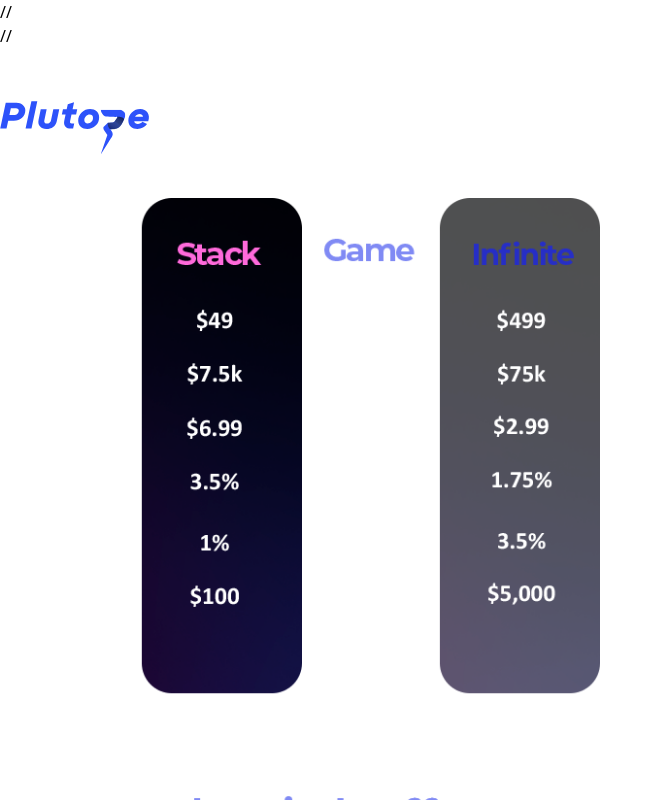
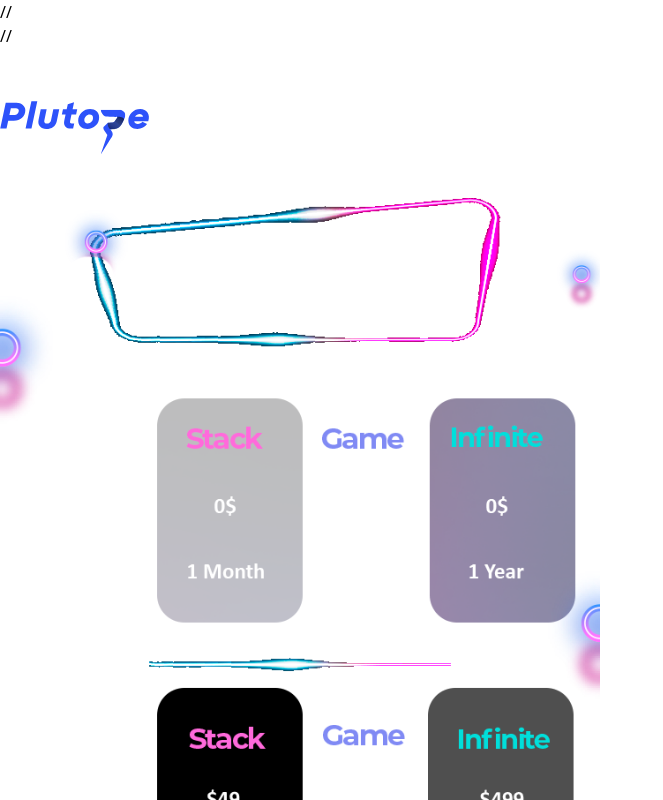
Before and after one commit to iprincekumarsingh/plutope-onepager, a React (Vite) app in the folder frontend/: page / in a window 1280 px wide. Shown: the top 800 px of the page, without its empty margins (0-663 px from the left). Built offline with nearby package versions, Linux system fonts and the light colour scheme; what country-codes-list would draw is missing.

Commit message:
add new card

```diff
--- a/frontend/src/App.jsx
+++ b/frontend/src/App.jsx
@@ -9,7 +9,7 @@ import { toast } from "react-toastify";
 import "react-toastify/dist/ReactToastify.css";
 import axios from "axios";
 import countryCodes from "country-codes-list";
-import card_new from "./assets/card_new.png";
+import card_new from "./assets/table_new.png";
 const myCountryCodesObject = countryCodes.customList(
   "countryCode",
   "[{countryCode}] {countryNameEn}: +{countryCallingCode}"
@@ -238,7 +238,7 @@ function App() {
       </div> */}
 
       <div className="flex flex-col items-center h-full">
-        <img src={card_new} width={600} alt="" className="w-ful p-4" />
+        <img src={card_new} width={600} alt="" className="w-ful p" />
         <button
           onClick={openModal}
           className="mt-8 text-center text-2xl md:text-3xl p-4 px-8 rounded-full text-white bg-gradient-to-r from-purple-900 viapurple-700 to-blue-800"
```
Also changed, not shown: frontend/src/assets/table_new.png (added).
